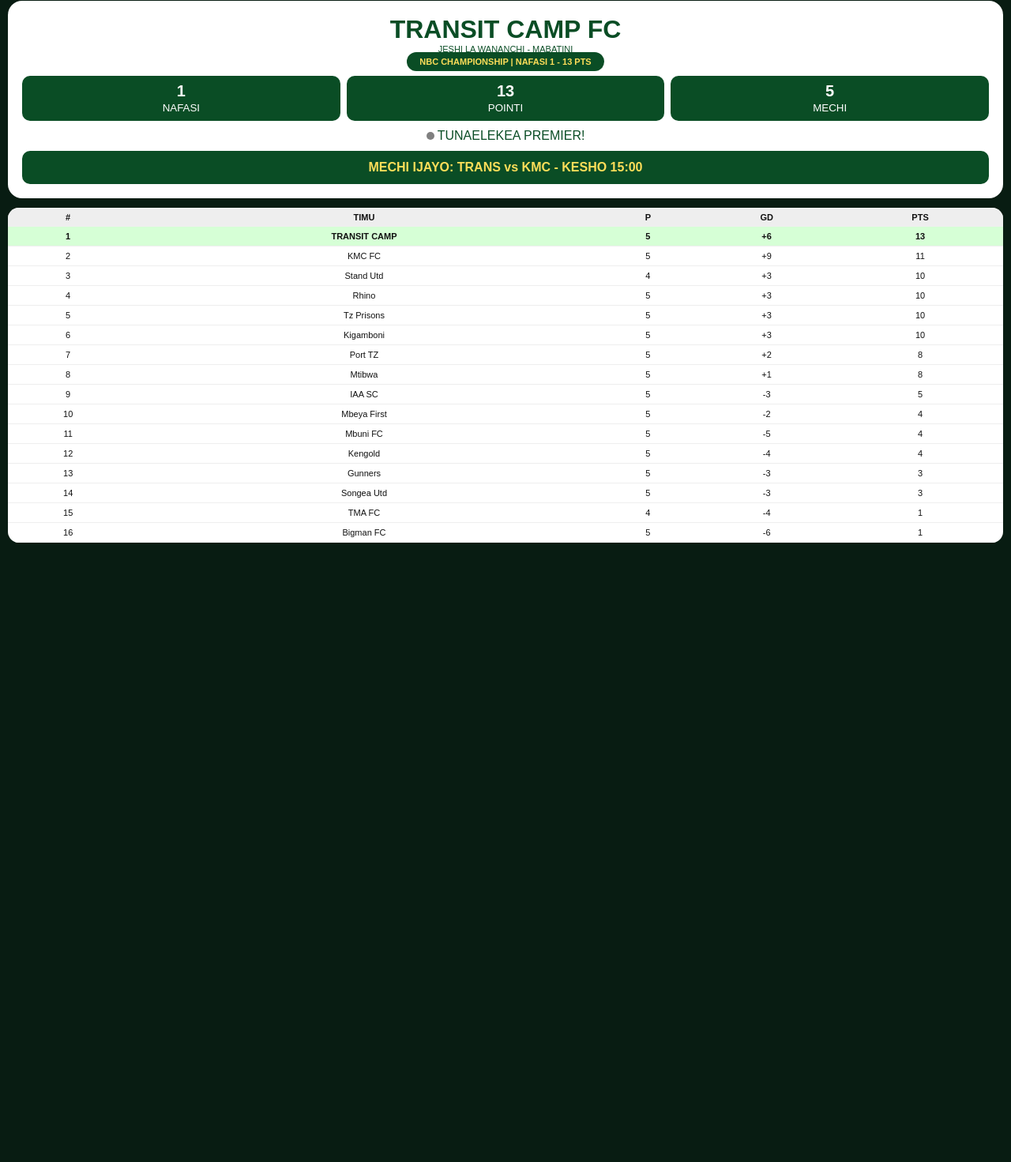
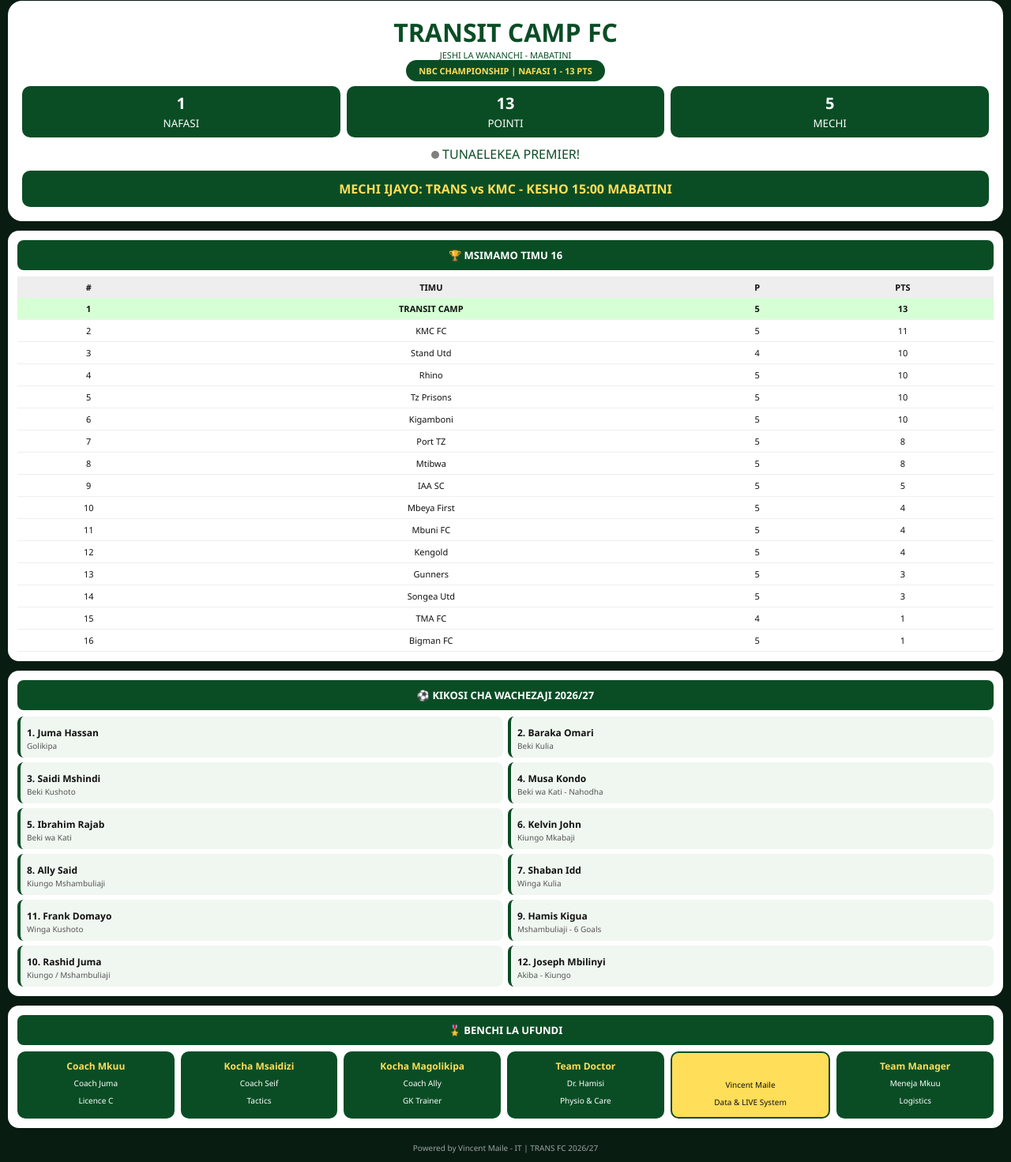
Before and after one commit to vincentnyerere4-coder/trans-fc-website, a plain HTML site: page index.html in a window 1280 px wide. Shown: the part 9-1480 px from the top of the page at 79% size. Before the commit the page ends 800 px from the top, so only its background shows below. Drawn offline with Linux system fonts and the light colour scheme.

Commit message:
Update index.html

```diff
--- a/index.html
+++ b/index.html
@@ -1,4 +1,3 @@
-
 <!DOCTYPE html>
 <html lang="sw">
 <head>
@@ -7,7 +6,7 @@
 <title>TRANSIT CAMP FC</title>
 <style>
 *{margin:0;padding:0;box-sizing:border-box}
-body{font-family:sans-serif;background:#081c12;color:white;padding:10px}
+body{font-family:'Segoe UI',sans-serif;background:#081c12;color:white;padding:10px}
 .header{background:#fff;color:#0a4d25;padding:18px;border-radius:18px;text-align:center}
 .badge{background:#0a4d25;color:#ffde59;padding:6px 16px;border-radius:20px;font-weight:800;font-size:11px}
 .stats{display:flex;gap:8px;margin-top:10px}
@@ -16,12 +15,20 @@
 .live-dot{width:10px;height:10px;background:gray;border-radius:50%;display:inline-block}
 .live-dot.on{background:red;animation:pulse 1s infinite}
 @keyframes pulse{0%{box-shadow:0 0 0 0 red}70%{box-shadow:0 0 0 8px transparent}100%{box-shadow:0 0 0 0 transparent}}
-.table{background:white;color:#111;border-radius:14px;margin-top:12px;overflow:hidden}
+.card{background:white;color:#111;border-radius:14px;margin-top:12px;overflow:hidden;padding:12px}
+.card h3{background:#0a4d25;color:white;padding:10px;border-radius:8px;text-align:center;font-size:13px;margin-bottom:8px}
 table{width:100%;border-collapse:collapse;font-size:11px}
 th{background:#eee;padding:6px}td{padding:6px;text-align:center;border-bottom:1px solid #eee}
 tr.trans{background:#d6ffd6;font-weight:800}
 .next{background:#0a4d25;color:#ffde59;padding:12px;border-radius:10px;margin-top:10px;font-weight:900;text-align:center}
 .next.live{background:#ffde59;color:#0a4d25}
+.player-grid{display:grid;grid-template-columns:1fr 1fr;gap:6px}
+.player{background:#f0f7f0;padding:8px;border-radius:8px;border-left:4px solid #0a4d25}
+.player b{font-size:12px} .player small{display:block;font-size:10px;color:#555}
+.staff{display:flex;gap:8px;flex-wrap:wrap}
+.staff-card{flex:1;min-width:110px;background:#0a4d25;color:white;padding:10px;border-radius:10px;text-align:center}
+.staff-card b{display:block;font-size:12px;color:#ffde59}
+.staff-card small{font-size:10px}
 </style>
 </head>
 <body>
@@ -36,38 +43,68 @@
 </div>
 <div style="margin-top:10px">
 <span id="dot" class="live-dot"></span> <span id="txt">TUNAELEKEA PREMIER!</span>
-<div id="score" class="next">MECHI IJAYO: TRANS vs KMC - KESHO 15:00</div>
+<div id="score" class="next">MECHI IJAYO: TRANS vs KMC - KESHO 15:00 MABATINI</div>
 </div>
 </div>
-<div class="table">
+<div class="card">
+<h3>🏆 MSIMAMO TIMU 16</h3>
 <table>
-<tr><th>#</th><th>TIMU</th><th>P</th><th>GD</th><th>PTS</th></tr>
-<tr class="trans"><td>1</td><td>TRANSIT CAMP</td><td>5</td><td>+6</td><td>13</td></tr>
-<tr><td>2</td><td>KMC FC</td><td>5</td><td>+9</td><td>11</td></tr>
-<tr><td>3</td><td>Stand Utd</td><td>4</td><td>+3</td><td>10</td></tr>
-<tr><td>4</td><td>Rhino</td><td>5</td><td>+3</td><td>10</td></tr>
-<tr><td>5</td><td>Tz Prisons</td><td>5</td><td>+3</td><td>10</td></tr>
-<tr><td>6</td><td>Kigamboni</td><td>5</td><td>+3</td><td>10</td></tr>
-<tr><td>7</td><td>Port TZ</td><td>5</td><td>+2</td><td>8</td></tr>
-<tr><td>8</td><td>Mtibwa</td><td>5</td><td>+1</td><td>8</td></tr>
-<tr><td>9</td><td>IAA SC</td><td>5</td><td>-3</td><td>5</td></tr>
-<tr><td>10</td><td>Mbeya First</td><td>5</td><td>-2</td><td>4</td></tr>
-<tr><td>11</td><td>Mbuni FC</td><td>5</td><td>-5</td><td>4</td></tr>
-<tr><td>12</td><td>Kengold</td><td>5</td><td>-4</td><td>4</td></tr>
-<tr><td>13</td><td>Gunners</td><td>5</td><td>-3</td><td>3</td></tr>
-<tr><td>14</td><td>Songea Utd</td><td>5</td><td>-3</td><td>3</td></tr>
-<tr><td>15</td><td>TMA FC</td><td>4</td><td>-4</td><td>1</td></tr>
-<tr><td>16</td><td>Bigman FC</td><td>5</td><td>-6</td><td>1</td></tr>
+<tr><th>#</th><th>TIMU</th><th>P</th><th>PTS</th></tr>
+<tr class="trans"><td>1</td><td>TRANSIT CAMP</td><td>5</td><td>13</td></tr>
+<tr><td>2</td><td>KMC FC</td><td>5</td><td>11</td></tr>
+<tr><td>3</td><td>Stand Utd</td><td>4</td><td>10</td></tr>
+<tr><td>4</td><td>Rhino</td><td>5</td><td>10</td></tr>
+<tr><td>5</td><td>Tz Prisons</td><td>5</td><td>10</td></tr>
+<tr><td>6</td><td>Kigamboni</td><td>5</td><td>10</td></tr>
+<tr><td>7</td><td>Port TZ</td><td>5</td><td>8</td></tr>
+<tr><td>8</td><td>Mtibwa</td><td>5</td><td>8</td></tr>
+<tr><td>9</td><td>IAA SC</td><td>5</td><td>5</td></tr>
+<tr><td>10</td><td>Mbeya First</td><td>5</td><td>4</td></tr>
+<tr><td>11</td><td>Mbuni FC</td><td>5</td><td>4</td></tr>
+<tr><td>12</td><td>Kengold</td><td>5</td><td>4</td></tr>
+<tr><td>13</td><td>Gunners</td><td>5</td><td>3</td></tr>
+<tr><td>14</td><td>Songea Utd</td><td>5</td><td>3</td></tr>
+<tr><td>15</td><td>TMA FC</td><td>4</td><td>1</td></tr>
+<tr><td>16</td><td>Bigman FC</td><td>5</td><td>1</td></tr>
 </table>
 </div>
+<div class="card">
+<h3>⚽ KIKOSI CHA WACHEZAJI 2026/27</h3>
+<div class="player-grid">
+<div class="player"><b>1. Juma Hassan</b><small>Golikipa</small></div>
+<div class="player"><b>2. Baraka Omari</b><small>Beki Kulia</small></div>
+<div class="player"><b>3. Saidi Mshindi</b><small>Beki Kushoto</small></div>
+<div class="player"><b>4. Musa Kondo</b><small>Beki wa Kati - Nahodha</small></div>
+<div class="player"><b>5. Ibrahim Rajab</b><small>Beki wa Kati</small></div>
+<div class="player"><b>6. Kelvin John</b><small>Kiungo Mkabaji</small></div>
+<div class="player"><b>8. Ally Said</b><small>Kiungo Mshambuliaji</small></div>
+<div class="player"><b>7. Shaban Idd</b><small>Winga Kulia</small></div>
+<div class="player"><b>11. Frank Domayo</b><small>Winga Kushoto</small></div>
+<div class="player"><b>9. Hamis Kigua</b><small>Mshambuliaji - 6 Goals</small></div>
+<div class="player"><b>10. Rashid Juma</b><small>Kiungo / Mshambuliaji</small></div>
+<div class="player"><b>12. Joseph Mbilinyi</b><small>Akiba - Kiungo</small></div>
+</div>
+</div>
+<div class="card">
+<h3>🎖️ BENCHI LA UFUNDI</h3>
+<div class="staff">
+<div class="staff-card"><b>Coach Mkuu</b><small>Coach Juma<br>Licence C</small></div>
+<div class="staff-card"><b>Kocha Msaidizi</b><small>Coach Seif<br>Tactics</small></div>
+<div class="staff-card"><b>Kocha Magolikipa</b><small>Coach Ally<br>GK Trainer</small></div>
+<div class="staff-card"><b>Team Doctor</b><small>Dr. Hamisi<br>Physio & Care</small></div>
+<div class="staff-card" style="background:#ffde59;color:#111;border:2px solid #0a4d25"><b>IT Analyst</b><small>Vincent Maile<br>Data & LIVE System</small></div>
+<div class="staff-card"><b>Team Manager</b><small>Meneja Mkuu<br>Logistics</small></div>
+</div>
+</div>
+<div style="text-align:center;margin:18px 0;font-size:10px;opacity:.6">Powered by Vincent Maile - IT | TRANS FC 2026/27</div>
 <script>
 function check(){
 let d=JSON.parse(localStorage.getItem('trans_live')||'{"sh":0,"sa":0,"min":0,"match":"TRANS vs KMC","live":false}');
 let dot=document.getElementById('dot');
 let txt=document.getElementById('txt');
 let sc=document.getElementById('score');
-if(d.live){dot.classList.add('on');txt.innerText='LIVE!';sc.classList.add('live');sc.innerText=d.match+' | '+d.sh+'-'+d.sa+" | "+d.min+"'";}
-else{dot.classList.remove('on');txt.innerText='TUNAELEKEA PREMIER!';sc.classList.remove('live');sc.innerText='MECHI IJAYO: '+d.match+' - KESHO 15:00';}
+if(d.live){dot.classList.add('on');txt.innerText='MECHI LIVE!';sc.classList.add('live');sc.innerText=d.match+' | '+d.sh+'-'+d.sa+" | "+d.min+"'";}
+else{dot.classList.remove('on');txt.innerText='TUNAELEKEA PREMIER!';sc.classList.remove('live');sc.innerText='MECHI IJAYO: '+d.match+' - KESHO 15:00 MABATINI';}
 }
 setInterval(check,1000);check();
 </script>
```
